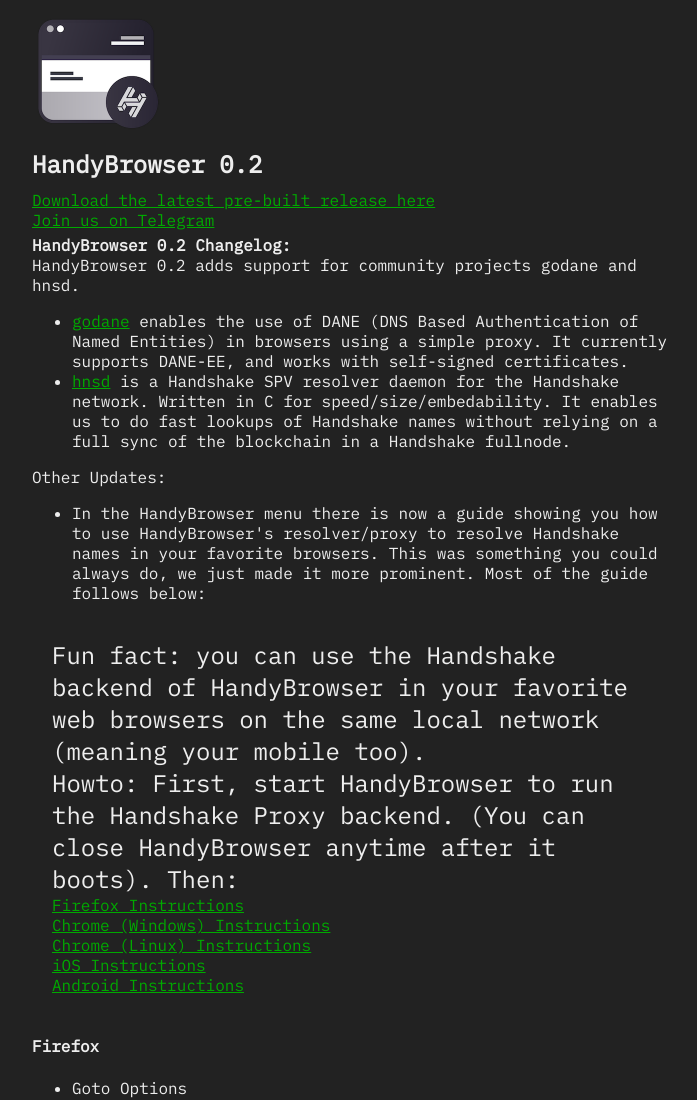
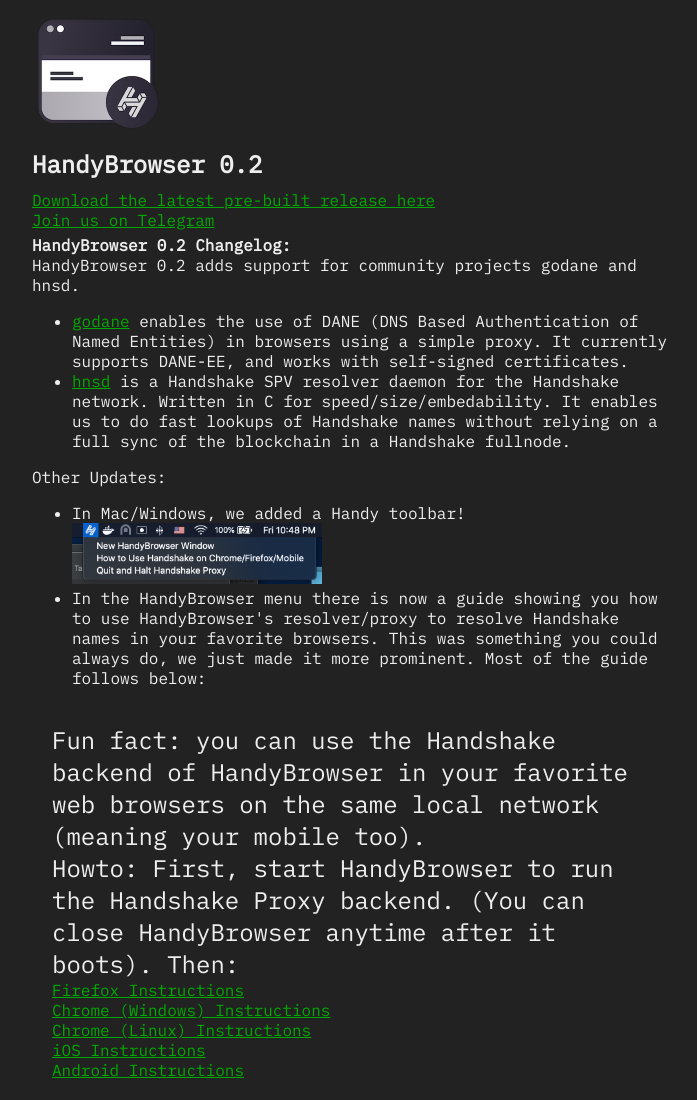
Before and after one commit to HandyOSS/HandyBrowser, a website: page index.html in a window 1280 px wide. Shown: the top 1100 px of the page, without its empty margins (288-985 px from the left). Drawn offline with Linux system fonts and the light colour scheme.

Commit message:
update info page about the mac/windows Handy toolbar

```diff
--- a/index.html
+++ b/index.html
@@ -62,7 +62,13 @@
 			</ul>
 			<div>Other Updates:</div>
 			<ul>
-				<li>In the HandyBrowser menu there is now a guide showing you how to use HandyBrowser&#039;s resolver/proxy to resolve Handshake names in your favorite browsers. This was something you could always do, we just made it more prominent. Most of the guide follows below:</li>
+				<li>
+					In Mac/Windows, we added a Handy toolbar!<br /><img src="./img/toolbar_mac.png" style="width:250px;" />
+				</li>
+				<li>
+					In the HandyBrowser menu there is now a guide showing you how to use HandyBrowser&#039;s resolver/proxy to resolve Handshake names in your favorite browsers. This was something you could always do, we just made it more prominent. Most of the guide follows below:
+				</li>
+
 			</ul>
 		</div>
 
```
Also changed, not shown: img/toolbar_mac.png (added).
